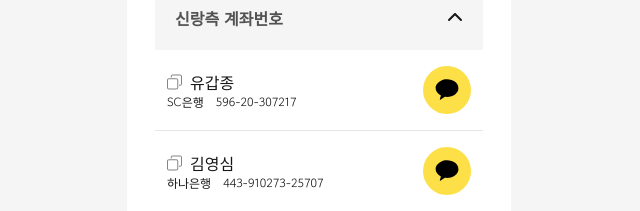
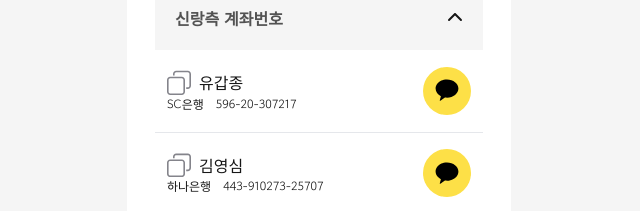
Before and after one commit to AAAAlvin/wedding-next, a Next.js app: page / in a window 1280 px wide. Both pictures are taken after a click on the button "신랑측 계좌번호". Shown: the part 3635-3846 px from the top of the page, without its empty margins (321-961 px from the left). Built offline with nearby package versions, Linux system fonts and the light colour scheme.

Commit message:
계좌 수정

```diff
--- a/src/components/account.tsx
+++ b/src/components/account.tsx
@@ -10,18 +10,19 @@
     name: string;
     bank: string;
     account: string;
+    kakaopayLink: string;
   }
 
 const accounts = {
   groom: [
-    { name: "유갑종", bank: "SC은행", account: "596-20-307217" },
-    { name: "김영심", bank: "하나은행", account: "443-910273-25707" },
-    { name: "유영현", bank: "새마을금고", account: "9003-2072-40374" },
+    { name: "유갑종", bank: "SC은행", account: "596-20-307217", kakaopayLink: "https://qr.kakaopay.com/FbCFOC8GC"},
+    { name: "김영심", bank: "하나은행", account: "443-910273-25707", kakaopayLink: "https://qr.kakaopay.com/FVZ007fPi" },
+    { name: "유영현", bank: "새마을금고", account: "9003-2072-40374", kakaopayLink: "https://qr.kakaopay.com/FbCFOC8GC" },
   ],
   bride: [
-    { name: "김길탁", bank: "기업은행", account: "010-2008-0192" },
-    { name: "정화숙", bank: "기업은행", account: "1430-4050-501-026" },
-    { name: "김아람", bank: "국민은행", account: "480402-04-084600" },
+    { name: "김길탁", bank: "기업은행", account: "010-2008-0192", kakaopayLink: "https://qr.kakaopay.com/FbCFOC8GC" },
+    { name: "정화숙", bank: "기업은행", account: "1430-4050-501-026", kakaopayLink: "https://qr.kakaopay.com/FbCFOC8GC" },
+    { name: "김아람", bank: "국민은행", account: "480402-04-084600", kakaopayLink: "https://qr.kakaopay.com/FbCFOC8GC" },
   ],
 };
 
@@ -87,6 +88,7 @@
             name={account.name}
             bank={account.bank}
             account={account.account}
+            kakaopayLink={account.kakaopayLink}
           />
         ))}
       </ul>
@@ -94,7 +96,7 @@
   );
 }
 
-function AccountItem({ name, bank, account }: { name: string; bank: string; account: string }) {
+function AccountItem({ name, bank, account, kakaopayLink }: { name: string; bank: string; account: string ; kakaopayLink: string }) {
   const copyToClipboard = () => {
     navigator.clipboard.writeText(`${bank} ${account}`);
     alert("계좌 정보가 복사되었습니다!");
@@ -104,7 +106,12 @@
     <li className="flex justify-between items-center border-b p-3">
         <div className="flex-col font-gowun py-2">
             <a className="flex" onClick={copyToClipboard}>
-                <img src="/icons/copy.svg" alt="복사 아이콘" />
+                <Image
+                  src="/icons/copy.svg"
+                  alt="Copy"
+                  width={24} // 원하는 너비
+                  height={24} // 원하는 높이
+                />
                 <span className="px-2">{name}</span>
             </a>
             <a className="flex gap-3 text-xs" onClick={copyToClipboard}>
@@ -114,10 +121,16 @@
         </div>
 
         <div className="inline-flex items-center justify-center w-12 h-12 bg-yellow-300 rounded-full">
-            <a className="pay" href="https://qr.kakaopay.com/FbCFOC8GC">
+            <a className="pay" href={kakaopayLink}>
                 <Image src="/icons/pay-kakao.svg" alt="카카오페이" width={24} height={24} />
             </a>
         </div>
     </li>
   );
 }
+
+// 나
+// https://qr.kakaopay.com/FbCFOC8GC
+
+// 엄마
+// https://qr.kakaopay.com/FVZ007fPi
```
